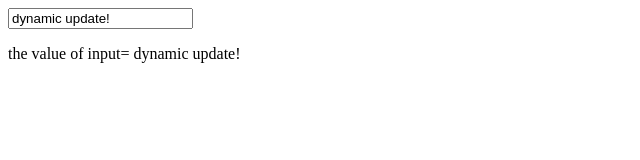
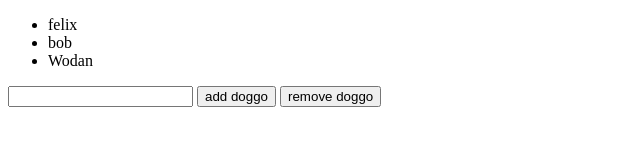
Before and after one commit to erwinsnijder/Vue-test, a plain HTML site: page index.html in a window 1280 px wide. Shown: the whole page, without its empty margins (0-640 px from the left). Drawn offline with nearby package versions, Linux system fonts and the light colour scheme.

Commit message:
Update index.html

```diff
--- a/index.html
+++ b/index.html
@@ -11,8 +11,12 @@
 <body>
 
     <div id="root">
-    <input type="text" id="input" v-model="message">
-    <p>the value of input= {{ message }}</p>
+    <ul>
+        <li v-for="bork in dogs">{{ bork }}</li>
+    </ul>
+        <input id="input" type="text" v-model="newDog">
+        <button v-on:click="addDog">add doggo</button>
+        <button v-on:click="removeDog">remove doggo</button>
     </div>
 
 
@@ -22,7 +26,19 @@
 new Vue({
     el: '#root',
     data: {
-        message: 'dynamic update!'
+
+        newDog: '',
+
+        dogs: ['felix', 'bob', 'Wodan']
+    },
+    methods: {
+        addDog() {
+                this.dogs.push(this.newDog);
+        },
+        removeDog() {
+                alert('Why are you so cruel to remove a doggo?!');
+        }
+
     }
 })
 
```
